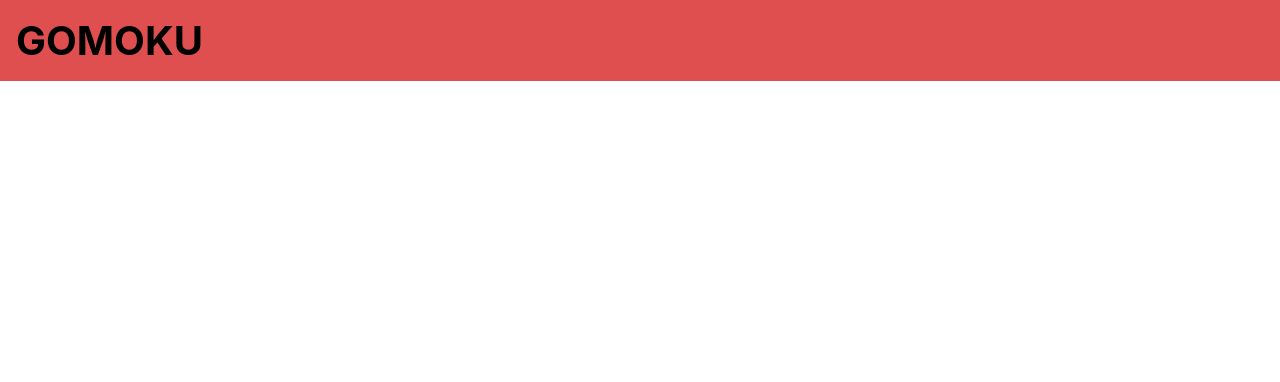
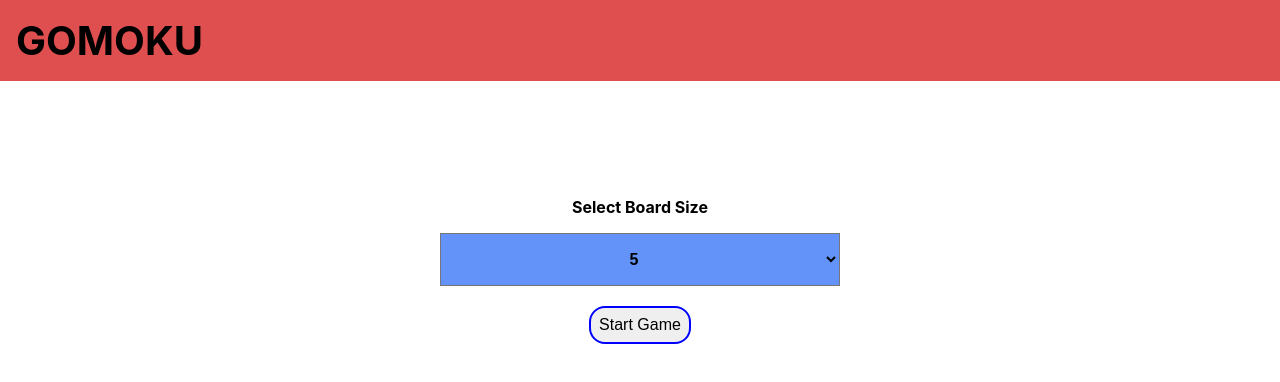
Before and after one commit to gatusso83/Gomoku_React, a React (Create React App) app in the folder gomoku/: page / in a window 1280 px wide. Shown: the top 382 px of the page. Built offline with nearby package versions, Linux system fonts and the light colour scheme.

Commit message:
Added dropdown menu component contians button and header.

```diff
--- a/gomoku/src/App.css
+++ b/gomoku/src/App.css
@@ -1,13 +1,4 @@
-.header {
-  font-size: 2.5rem;
-  padding: 1rem;
-  background-color: #df4f4f;
-  color: #000;
-  font-weight: bold;
-  text-transform: uppercase;
-  text-align: center;
-  margin: 0, 0, 50px, 0;
-}
+
 
 .main {
   flex: 1;
--- a/gomoku/src/App.tsx
+++ b/gomoku/src/App.tsx
@@ -1,11 +1,14 @@
 import Header from './components/Header'
 import './App.css';
+import DropDown from './components/DropDown';
 
 function App() {
   return (
     <>
       <Header />
+      <DropDown />
       <main className="main"></main>
+
     </>
   )
 }
--- /dev/null
+++ b/gomoku/src/components/DropDown.module.css
@@ -0,0 +1,49 @@
+.container {
+    display: flex;
+    flex-direction: column;
+    margin-top: 100px;
+    width: 400px;
+    align-self: center;
+    justify-items: center;
+    justify-content: center;
+
+}
+
+.label {
+    font-size: 1rem;
+    padding: 1rem;
+    color: #000;
+    font-weight: bold;
+    text-align: center;
+}
+
+.selectlist {
+    font-size: 1rem;
+    padding: 1rem;
+    background-color: #6392f8;
+    color: #000;
+    font-weight: bold;
+    text-align: center;
+}
+
+.button {
+    max-width: 75%;
+    height: 100%;
+    display: flex;
+    align-self: center;
+    justify-content: center;
+    border: solid 2px blue;
+    margin-top: 20px;
+    padding: 0.5rem;
+    border-radius: 1rem;
+    font-size: 1rem;
+}
+
+.listtext {
+    font-size: 1rem;
+    padding: 1rem;
+    background-color: #6392f8;
+    color: #000;
+    font-weight: normal;
+    text-align: center;
+}
--- /dev/null
+++ b/gomoku/src/components/DropDown.tsx
@@ -0,0 +1,25 @@
+import style from './DropDown.module.css'
+
+//see https://www.newline.co/@andreeamaco/react-dropdown-tutorial-for-beginners-create-a-dropdown-menu-from-scratch--9831d197
+
+export default function DropDown() {
+    return (
+        <div className={style.container}>
+            <label className={style.label}>Select Board Size</label>
+            <select className={style.selectlist}>
+                <option value="5">5</option>
+                <option value="6">6</option>
+                <option value="7">7</option>
+                <option value="8">8</option>
+                <option value="9">9</option>
+                <option value="10">10</option>
+                <option value="11">11</option>
+                <option value="12">12</option>
+                <option value="13">13</option>
+                <option value="14">14</option>
+                <option value="15">15</option>
+            </select>
+            <button className={style.button}>Start Game</button>
+        </div>
+    )
+}
--- a/gomoku/src/components/Header.module.css
+++ b/gomoku/src/components/Header.module.css
@@ -1,3 +1,13 @@
+.header {
+    font-size: 2.5rem;
+    padding: 1rem;
+    background-color: #df4f4f;
+    color: #000;
+    font-weight: bold;
+    text-transform: uppercase;
+    text-align: center;
+}
+
 .container {
     display: flex;
     width: 90%;
--- a/gomoku/src/components/Header.tsx
+++ b/gomoku/src/components/Header.tsx
@@ -2,7 +2,7 @@ import style from './Header.module.css'
 
 export default function Header() {
     return (
-        <header className="header">
+        <header className={style.header}>
             <div className={style.container}>Gomoku</div>
         </header>
     )
--- a/gomoku/src/pages/Gamelog.tsx
+++ b/gomoku/src/pages/Gamelog.tsx
@@ -1,5 +1,5 @@
 export default function gamelog() {
     return (
-        <div>gamelog</div>
+        <div>Gamelog</div>
     )
 }
--- a/gomoku/src/pages/Games.tsx
+++ b/gomoku/src/pages/Games.tsx
@@ -1,5 +1,5 @@
 export default function games() {
     return (
-        <div>games</div>
+        <div>Games</div>
     )
 }
--- a/gomoku/src/pages/Home.tsx
+++ b/gomoku/src/pages/Home.tsx
@@ -1,5 +1,5 @@
 export default function home() {
     return (
-        <div>home</div>
+        <div>Home</div>
     )
 }
```
